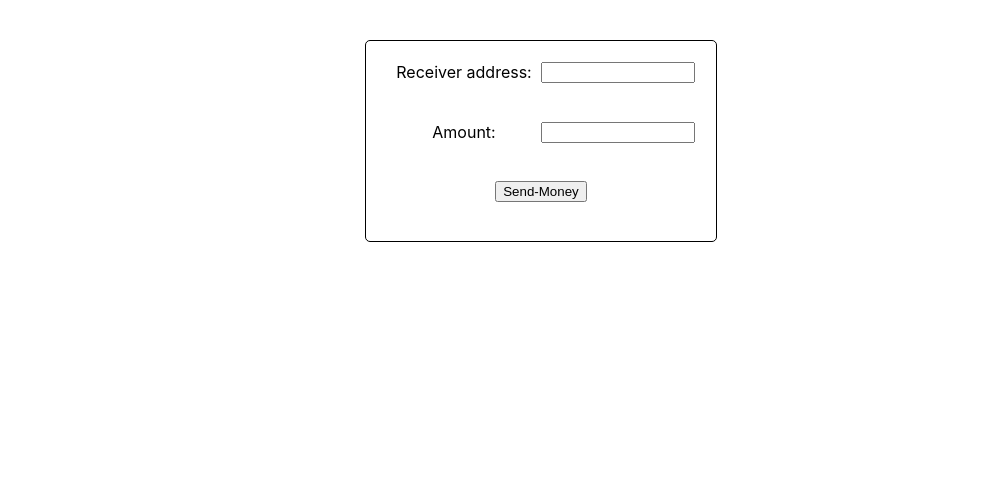
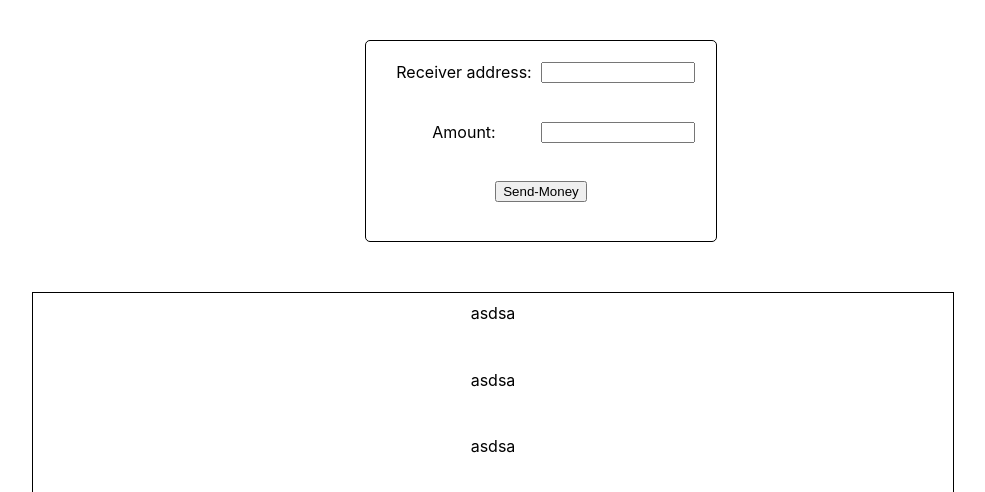
Before and after one commit to siddharthteli/Solana-wallet, a React (Create React App) app: page / in a window 1280 px wide. Shown: the top 492 px of the page, without its empty margins (147-1132 px from the left). Built offline with nearby package versions, Linux system fonts and the light colour scheme; what @project-serum/sol-wallet-adapter, @solana/web3.js would draw is missing.

Commit message:
Add:Transaction component & style

```diff
--- a/src/App.js
+++ b/src/App.js
@@ -2,10 +2,12 @@ import logo from './logo.svg';
 import './App.css';
 
 import TransaferMoney  from './components/TransferMoney/TransaferMoney';
+
 function App() {
   return (
     <div className="App">
       <TransaferMoney/>
+
     </div>
   );
 }
--- a/src/components/Transaction/Transaction.css
+++ b/src/components/Transaction/Transaction.css
@@ -0,0 +1,11 @@
+.transaction-wrapper{
+    width: 900px;
+    height: 200px;
+    border:1px black solid;
+    margin: auto;
+    margin-top: 50px;
+    display: grid;
+    grid-template-rows:repeat(33%);
+    padding: 10px;
+
+}
--- a/src/components/Transaction/Transaction.js
+++ b/src/components/Transaction/Transaction.js
@@ -1,15 +1,21 @@
 import { thisExpression } from '@babel/types';
-import React from 'React' ;
+import React from 'react' ;
 import './Transaction.css'
 
-export default class Trasanction {
+export default class Trasanction  extends React.Component{
 
     constructor(props) {
         super(props);
         this.state={transactionInfo:''};
     }
     render() {
+        return(
+      <div class="transaction-wrapper"><div>asdsa</div>
+      <div>asdsa</div>
+      <div>asdsa</div>
 
+      </div>
+        )
 
     }
 
--- a/src/components/TransferMoney/TransaferMoney.js
+++ b/src/components/TransferMoney/TransaferMoney.js
@@ -2,16 +2,18 @@ import React from 'react';
 import connectToWallet from '../../helpers/wallet';
 import './TransferMoney.css';
 import sendMoney from '../../helpers/wallet'
+import Transaction from '../Transaction/Transaction.js'
 export default class Display extends React.Component {
     constructor() {
         super();
-        this.state={address:'',amount:Number};
+        this.state={address:'',amount:Number,transaction:Object};
+
     }
 
     onClick = async() => {
         let transactionResult= await sendMoney(this.state.address,this.state.amount);
         console.log("Result" + JSON.stringify(transactionResult));
-
+        this.setState({transaction:transactionResult});
     }
 
    onAddressChange= (e) => {
@@ -26,6 +28,7 @@ export default class Display extends React.Component {
 
     render() {
         return(
+            <div>
             <div class="wrapper">
                 <div class="vertical-wrapper">
                  <label>Receiver address:</label>
@@ -39,6 +42,8 @@ export default class Display extends React.Component {
                 <button class="submit-button" onClick={this.onClick}>Send-Money </button>
 
             </div>
+            <Transaction prop={this.state.transaction}/>
+            </div>
         )
 
     }
--- a/src/helpers/wallet.ts
+++ b/src/helpers/wallet.ts
@@ -7,7 +7,7 @@ let providerUrl = 'https://www.sollet.io';
 // other URL's -https://api.devnet.solana.com , http://localhost:8899
 let wallet = new Wallet(providerUrl,"https://api.devnet.solana.com");
 
-interface TranferData {
+ interface TranferData {
   senderAddress?:string,
   receiverAddress?:string,
   fee?:string,
@@ -15,10 +15,6 @@ interface TranferData {
   receiverBalance?:string,
   signature?:string,
   block?:string
-
-
-
-
 
 }
 
```
